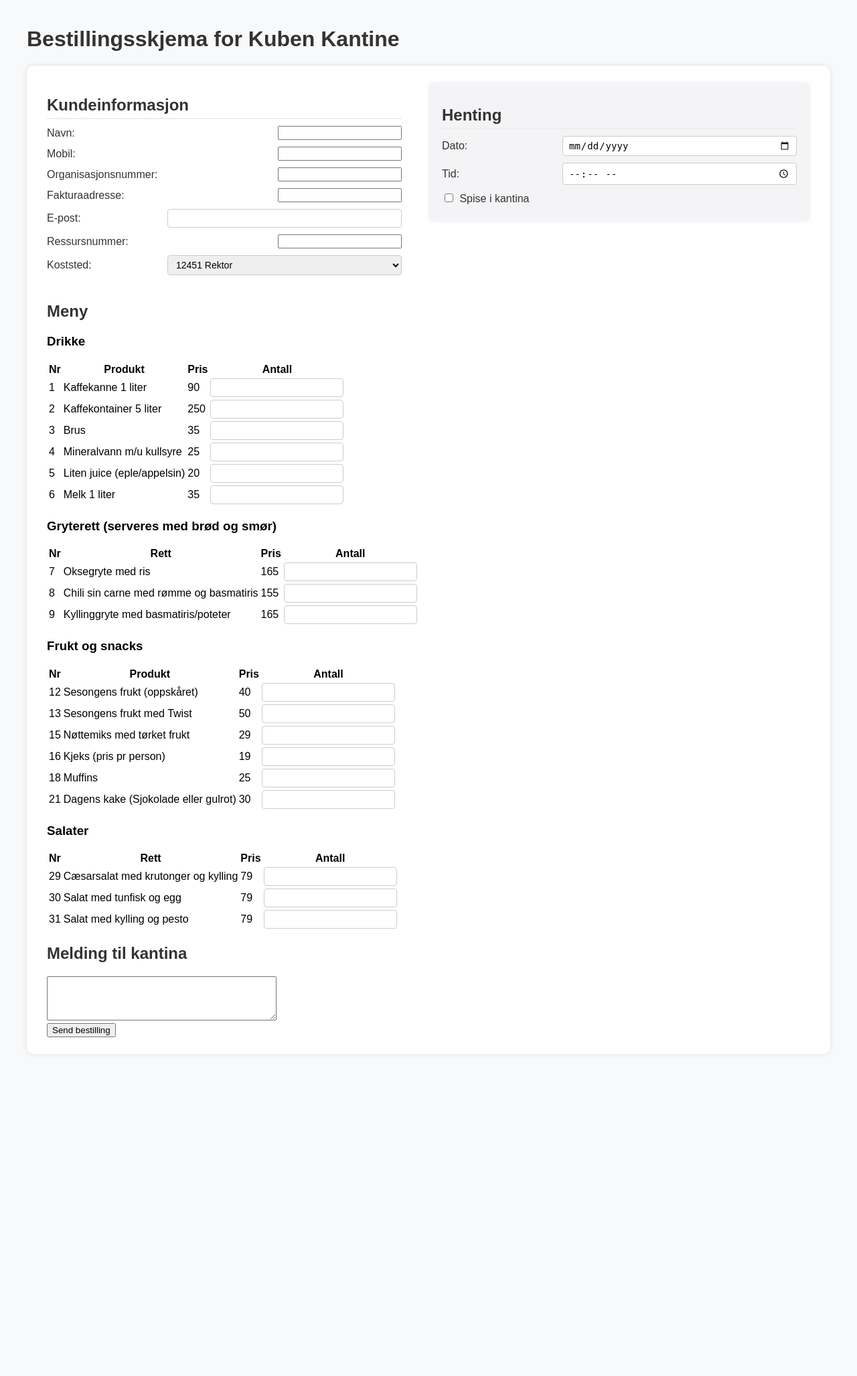
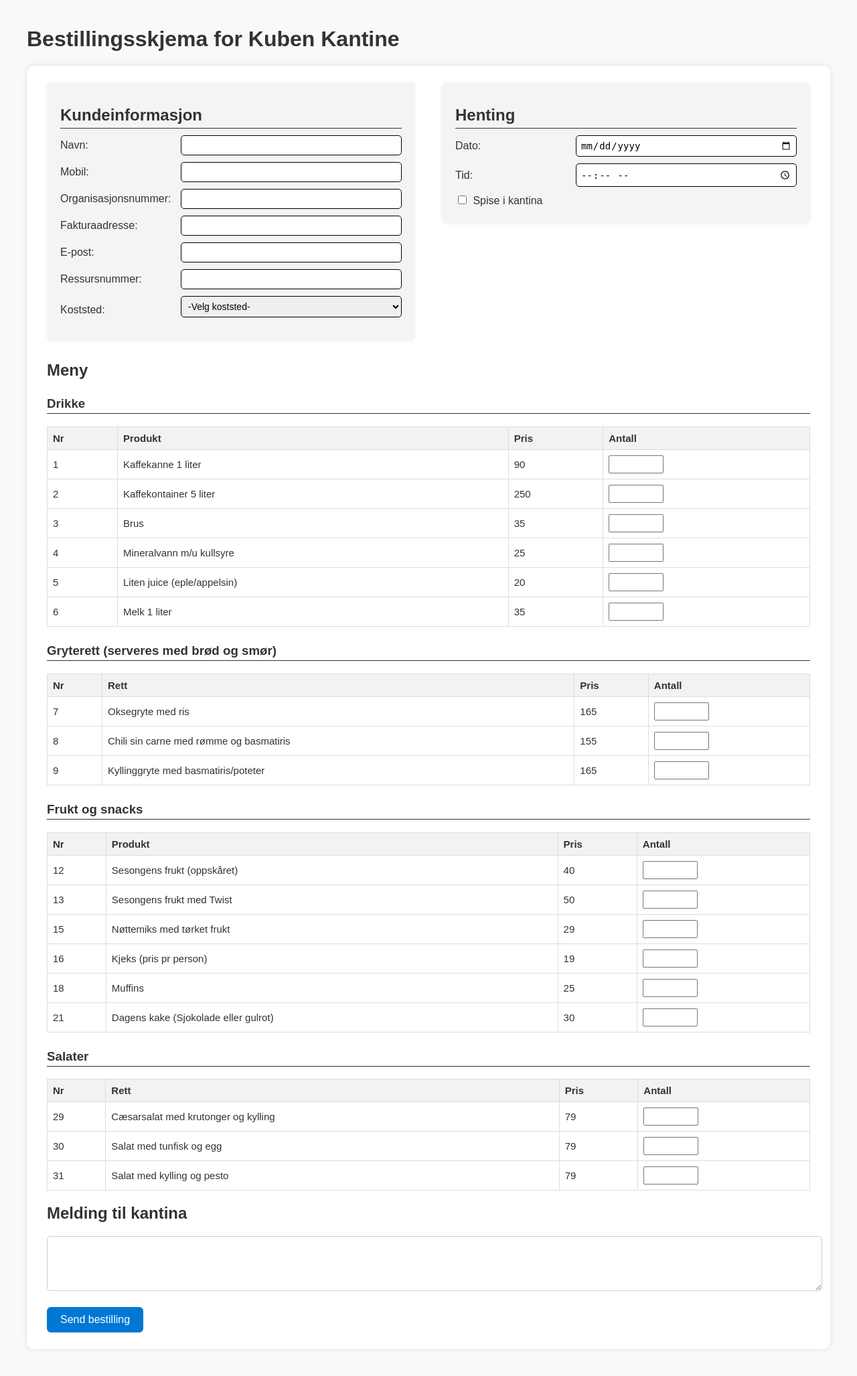
Before and after one commit to nifea006/Kuben-kantine, a Flask app: page / in a window 1280 px wide. Shown: the whole page at 67% size. Before the commit the page ends 1549 px from the top, so only its background shows below. Run offline with Flask 3, Linux system fonts and the light colour scheme.

Commit message:
finished interface

```diff
--- a/app.py
+++ b/app.py
@@ -30,7 +30,7 @@ def create_table():
                 koststed VARCHAR(50),
                 hent_dato DATE,
                 hent_tid TIME,
-                spise_i_kantina BOOLEAN,
+                spise_i_kantina VARCHAR(50),
                 melding TEXT,
                 ordre TEXT
             )
@@ -59,30 +59,40 @@ def submit():
     koststed = request.form['koststed']
     hent_dato = request.form['hent_dato']
     hent_tid = request.form['hent_tid']
-    spise_i_kantina = 'spise_i_kantina' in request.form
     melding = request.form['melding']
+
+    spise_i_kantina_bool = 'spise_i_kantina' in request.form
+    antall_personer = request.form.get('antall_personer', '').strip()
+
+    if spise_i_kantina_bool:
+        if antall_personer and antall_personer.isdigit() and int(antall_personer) > 0:
+            spise_i_kantina = f"Ja, {antall_personer} personer"
+        else:
+            spise_i_kantina = "Ja"
+    else:
+        spise_i_kantina = "Nei"
 
     # Menu with prices
     priser = {
-    "antall_Kaffekanne_1l": {"navn": "Kaffekanne 1 liter", "pris": 90},
-    "antall_Kaffekontainer_5l": {"navn": "Kaffekontainer 5 liter", "pris": 250},
-    "antall_Brus": {"navn": "Brus", "pris": 35},
-    "antall_Mineralvann": {"navn": "Mineralvann m/u kullsyre", "pris": 25},
-    "antall_Juice": {"navn": "Liten juice (eple/appelsin)", "pris": 20},
-    "antall_Melk": {"navn": "Melk 1 liter", "pris": 35},
-    "antall_Oksegryte": {"navn": "Oksegryte med ris", "pris": 165},
-    "antall_ChiliSinCarne": {"navn": "Chili sin carne med rømme og basmatiris", "pris": 155},
-    "antall_Kyllinggryte": {"navn": "Kyllinggryte med basmatiris/poteter", "pris": 165},
-    "antall_FruktOppskåret": {"navn": "Sesongens frukt (oppskåret)", "pris": 40},
-    "antall_FruktTwist": {"navn": "Sesongens frukt med Twist", "pris": 50},
-    "antall_Nøttemiks": {"navn": "Nøttemiks med tørket frukt", "pris": 29},
-    "antall_Kjeks": {"navn": "Kjeks (pris pr person)", "pris": 19},
-    "antall_Muffins": {"navn": "Muffins", "pris": 25},
-    "antall_Kake": {"navn": "Dagens kake (Sjokolade eller gulrot)", "pris": 30},
-    "antall_Cæsarsalat": {"navn": "Cæsarsalat med krutonger og kylling", "pris": 79},
-    "antall_Tunfisksalat": {"navn": "Salat med tunfisk og egg", "pris": 79},
-    "antall_KyllingPesto": {"navn": "Salat med kylling og pesto", "pris": 79}
-}
+        "antall_Kaffekanne_1l": {"navn": "Kaffekanne 1 liter", "pris": 90},
+        "antall_Kaffekontainer_5l": {"navn": "Kaffekontainer 5 liter", "pris": 250},
+        "antall_Brus": {"navn": "Brus", "pris": 35},
+        "antall_Mineralvann": {"navn": "Mineralvann m/u kullsyre", "pris": 25},
+        "antall_Juice": {"navn": "Liten juice (eple/appelsin)", "pris": 20},
+        "antall_Melk": {"navn": "Melk 1 liter", "pris": 35},
+        "antall_Oksegryte": {"navn": "Oksegryte med ris", "pris": 165},
+        "antall_ChiliSinCarne": {"navn": "Chili sin carne med rømme og basmatiris", "pris": 155},
+        "antall_Kyllinggryte": {"navn": "Kyllinggryte med basmatiris/poteter", "pris": 165},
+        "antall_FruktOppskåret": {"navn": "Sesongens frukt (oppskåret)", "pris": 40},
+        "antall_FruktTwist": {"navn": "Sesongens frukt med Twist", "pris": 50},
+        "antall_Nøttemiks": {"navn": "Nøttemiks med tørket frukt", "pris": 29},
+        "antall_Kjeks": {"navn": "Kjeks (pris pr person)", "pris": 19},
+        "antall_Muffins": {"navn": "Muffins", "pris": 25},
+        "antall_Kake": {"navn": "Dagens kake (Sjokolade eller gulrot)", "pris": 30},
+        "antall_Cæsarsalat": {"navn": "Cæsarsalat med krutonger og kylling", "pris": 79},
+        "antall_Tunfisksalat": {"navn": "Salat med tunfisk og egg", "pris": 79},
+        "antall_KyllingPesto": {"navn": "Salat med kylling og pesto", "pris": 79}
+    }
 
     # Collect order items
     ordre = {}
@@ -95,7 +105,6 @@ def submit():
             sum_vare = antall * pris
             total += sum_vare
             ordre[navn_vare] = {"antall": antall, "pris": pris, "sum": sum_vare}
-
 
     # Save to database
     try:
@@ -134,5 +143,6 @@ def submit():
     return render_template("kvittering.html", order=order_info)
 
 
+
 if __name__ == '__main__':
     app.run(debug=True)
--- a/static/css/style.css
+++ b/static/css/style.css
@@ -2,10 +2,12 @@ body {
     font-family: Arial, sans-serif;
     margin: 40px;
     background-color: #f8f9fa;
+    color: #333;
 }
 
 h1,
-h2 {
+h2,
+h3 {
     color: #333;
 }
 
@@ -18,7 +20,6 @@ form {
     margin: auto;
 }
 
-/* --- FLEX LAYOUT FOR TOP SECTION --- */
 .bruker-info {
     display: flex;
     justify-content: space-between;
@@ -32,16 +33,19 @@ form {
 .Henting {
     flex: 1;
     min-width: 400px;
+    background-color: #f4f4f6;
+    padding: 15px 20px;
+    border-radius: 8px;
+    box-shadow: 0 0 6px rgba(0, 0, 0, 0.05);
 }
 
 .Kundeinformasjon h2,
 .Henting h2 {
     margin-bottom: 10px;
-    border-bottom: 2px solid #eee;
+    border-bottom: 1px solid;
     padding-bottom: 5px;
 }
 
-/* Each form row: label + input side by side */
 .form-row {
     display: flex;
     align-items: center;
@@ -52,42 +56,184 @@ form {
 label {
     flex: 0 0 180px;
     font-weight: 500;
-    color: #333;
-}
-
-input[type="text"],
-input[type="email"],
-input[type="number"],
-input[type="date"],
-input[type="time"],
-select {
-    flex: 1;
-    padding: 5px 8px;
-    border: 1px solid #ccc;
-    border-radius: 4px;
-    font-size: 14px;
 }
 
 input[type="checkbox"] {
     margin-right: 5px;
 }
 
-/* Keep Henting box visually lighter */
-.Henting {
-    background-color: #f4f4f6;
-    padding: 15px 20px;
-    border-radius: 8px;
-    box-shadow: 0 0 6px rgba(0, 0, 0, 0.05);
+input[type="date"],
+input[type="time"],
+input[name="antall_personer"] {
+    flex: 1;
+    padding: 6px;
+    border-radius: 5px;
+    border: 1px solid;
+    font-size: 14px;
 }
 
-/* --- RESPONSIVE --- */
-@media (max-width: 900px) {
+.Kundeinformasjon-fillout {
+    flex: 1;
+    padding: 6px;
+    border-radius: 5px;
+    border: 1px solid;
+    font-size: 14px;
+}
+
+#select-input {
+    flex: 1;
+    display: flex;
+    flex-direction: column;
+    height: max-content;
+}
+
+#koststedSelect {
+    margin-bottom: 10px;
+}
+
+h3 {
+    margin-top: 25px;
+    border-bottom: 1px solid ;
+    padding-bottom: 3px;
+}
+
+.menu-table {
+    border-collapse: collapse;
+    width: 100%;
+    margin-bottom: 20px;
+    font-size: 15px;
+}
+
+.menu-table th,
+.menu-table td {
+    border: 1px solid #ddd;
+    padding: 8px;
+    text-align: left;
+}
+
+.menu-table th {
+    background-color: #f2f2f2;
+}
+
+.menu-table input {
+    width: 70px;
+    padding: 4px;
+    text-align: center;
+}
+
+
+
+textarea {
+    width: 100%;
+    padding: 8px;
+    border-radius: 5px;
+    border: 1px solid #ccc;
+    font-size: 14px;
+}
+
+button {
+    margin-top: 20px;
+    padding: 10px 20px;
+    background-color: #0078d4;
+    border: none;
+    border-radius: 6px;
+    color: white;
+    font-size: 16px;
+    cursor: pointer;
+}
+
+button:hover {
+    background-color: #005ea6;
+}
+
+
+
+.receipt {
+    background: white;
+    padding: 30px;
+    border-radius: 12px;
+    box-shadow: 0 0 8px rgba(0, 0, 0, 0.1);
+    max-width: 700px;
+    margin: 40px auto;
+}
+
+.receipt h1 {
+    text-align: center;
+    margin-bottom: 20px;
+}
+
+.receipt table {
+    width: 100%;
+    border-collapse: collapse;
+    margin-top: 15px;
+}
+
+.receipt th,
+.receipt td {
+    border: 1px solid #ddd;
+    padding: 8px;
+    text-align: left;
+}
+
+.receipt th {
+    background-color: #f2f2f2;
+}
+
+.total {
+    text-align: right;
+    font-weight: bold;
+    padding-top: 10px;
+}
+
+.back-link {
+    text-align: center;
+    margin-top: 20px;
+}
+
+
+
+@media (max-width: 1000px) {
     .bruker-info {
         flex-direction: column;
     }
 
+    .Kundeinformasjon,
     .Henting {
-        width: 100%;
+        min-width: 100%;
+    }
+
+    .Henting {
         margin-top: 20px;
     }
 }
+
+@media (max-width: 700px) {
+    form {
+        padding: 15px;
+    }
+
+    label {
+        flex: 0 0 120px;
+        font-size: 14px;
+    }
+
+    input,
+    select {
+        font-size: 13px;
+    }
+
+    .menu-table th:nth-child(1),
+    .menu-table td:nth-child(1) {
+        display: none;
+    }
+
+    .menu-table {
+        font-size: 13px;
+        overflow-x: auto;
+        display: block;
+    }
+
+    button {
+        width: 100%;
+    }
+}
--- a/templates/Bestillingsskjema.html
+++ b/templates/Bestillingsskjema.html
@@ -15,26 +15,30 @@
             <div class="Kundeinformasjon">
                 <h2>Kundeinformasjon</h2>
                 <div class="form-row">
-                    <label>Navn:</label><input name="navn" required>
+                    <label>Navn:</label><input class="Kundeinformasjon-fillout" name="navn" required>
                 </div>
                 <div class="form-row">
-                    <label>Mobil:</label><input name="mobil" required>
+                    <label>Mobil:</label><input class="Kundeinformasjon-fillout" name="mobil" required>
                 </div>
                 <div class="form-row">
-                    <label>Organisasjonsnummer:</label><input name="organisasjonsnummer">
+                    <label>Organisasjonsnummer:</label><input class="Kundeinformasjon-fillout"
+                        name="organisasjonsnummer">
                 </div>
                 <div class="form-row">
-                    <label>Fakturaadresse:</label><input name="fakturaadresse">
+                    <label>Fakturaadresse:</label><input class="Kundeinformasjon-fillout" name="fakturaadresse">
                 </div>
                 <div class="form-row">
-                    <label>E-post:</label><input type="email" name="epost" required>
+                    <label>E-post:</label><input class="Kundeinformasjon-fillout" type="email" name="epost" required>
                 </div>
                 <div class="form-row">
-                    <label>Ressursnummer:</label><input name="ressursnummer">
+                    <label>Ressursnummer:</label><input class="Kundeinformasjon-fillout" name="ressursnummer">
                 </div>
                 <div class="form-row">
                     <label>Koststed:</label>
-                    <select name="koststed" id="koststedSelect" onchange="toggleKoststedInput()" required>
+                    <div id="select-input">
+                        <select name="koststed" id="koststedSelect" class="Kundeinformasjon-fillout"
+                            onchange="toggleKoststedInput()" required>
+                            <option value="">-Velg koststed-</option>
                             <option value="12451-Rektor">12451 Rektor</option>
                             <option value="12453-Internasjonalisering">12453 Internasjonalisering (Kristin)</option>
                             <option value="12454-Elevkontoret">12454 Elevkontoret</option>
@@ -58,7 +62,9 @@
                             <option value="12920-Fagskolen-i-Oslo">12920 Fagskolen i Oslo</option>
                             <option value="other">Annet</option>
                         </select>
-                    <input type="text" name="koststedCustom" id="koststedInput" style="display:none;">
+                        <input type="text" name="koststedCustom" class="Kundeinformasjon-fillout" id="koststedInput"
+                            placeholder="Skriv inn koststedet" style="display:none;">
+                    </div>
                 </div>
             </div>
 
@@ -84,6 +90,7 @@
                 const select = document.getElementById('koststedSelect');
                 const input = document.getElementById('koststedInput');
                 input.style.display = select.value === 'other' ? 'inline-block' : 'none';
+                input.required = select.value === 'other' ? true : false;
             }
             function toggleSpiseIKantina() {
                 const checkbox = document.getElementById('spise_i_kantina');
@@ -94,7 +101,7 @@
 
         <h2>Meny</h2>
 
-        <!-- ---- DRIKKE ---- -->
+        <!-- DRIKKE -->
         <h3>Drikke</h3>
         <table class="menu-table">
             <tr>
@@ -141,7 +148,7 @@
             </tr>
         </table>
 
-        <!-- ---- GRYTERETT ---- -->
+        <!-- GRYTERETT -->
         <h3>Gryterett (serveres med brød og smør)</h3>
         <table class="menu-table">
             <tr>
@@ -170,7 +177,7 @@
             </tr>
         </table>
 
-        <!-- ---- FRUKT OG SNACKS ---- -->
+        <!-- FRUKT OG SNACKS -->
         <h3>Frukt og snacks</h3>
         <table class="menu-table">
             <tr>
@@ -217,7 +224,7 @@
             </tr>
         </table>
 
-        <!-- ---- SALATER ---- -->
+        <!-- SALATER -->
         <h3>Salater</h3>
         <table class="menu-table">
             <tr>
```
Also changed, not shown: templates/kvittering.html (+16 -4 lines), test.html (deleted, +0 -76 lines), test2.html (deleted, +0 -63 lines). Lines whose indentation alone changed are shown as unchanged.
